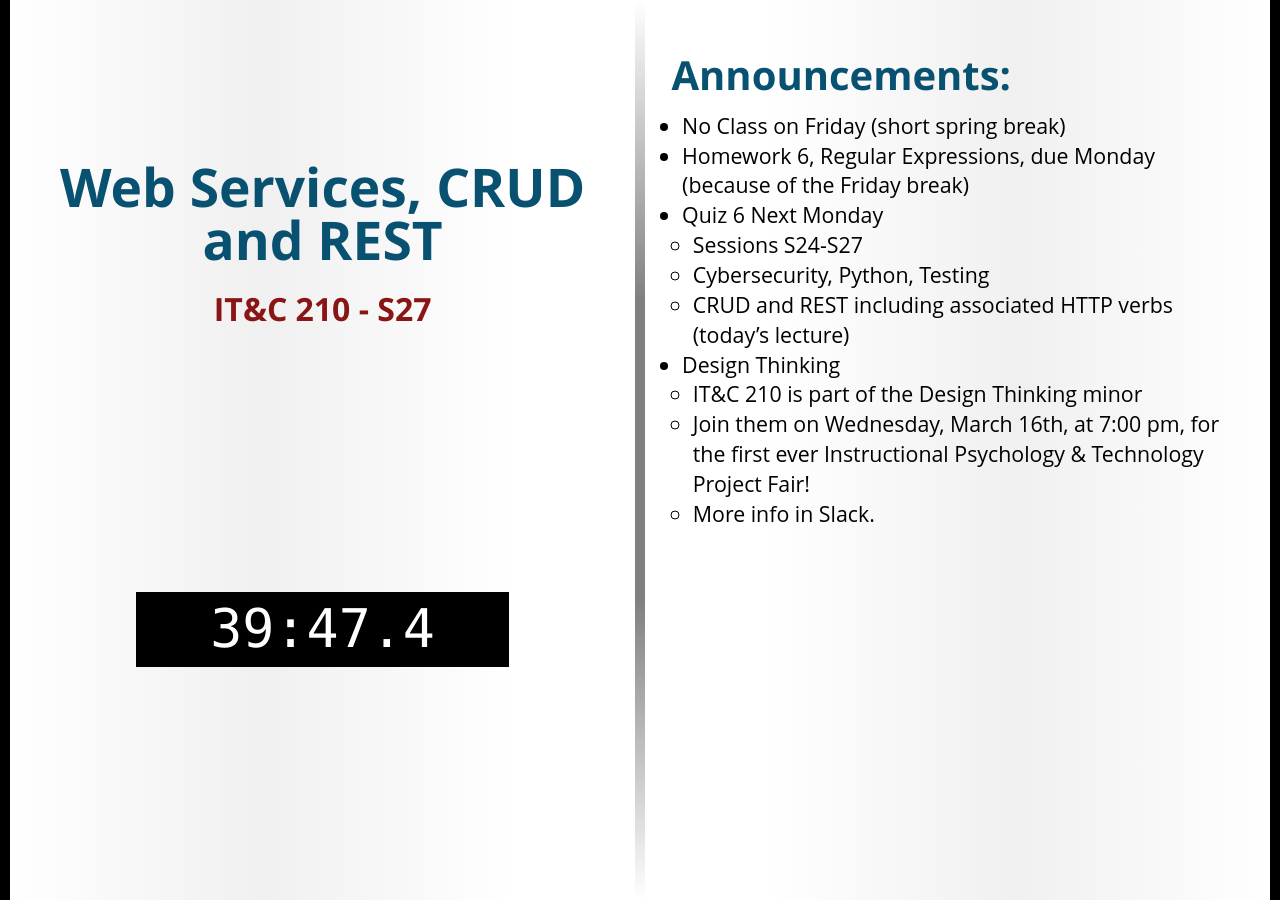
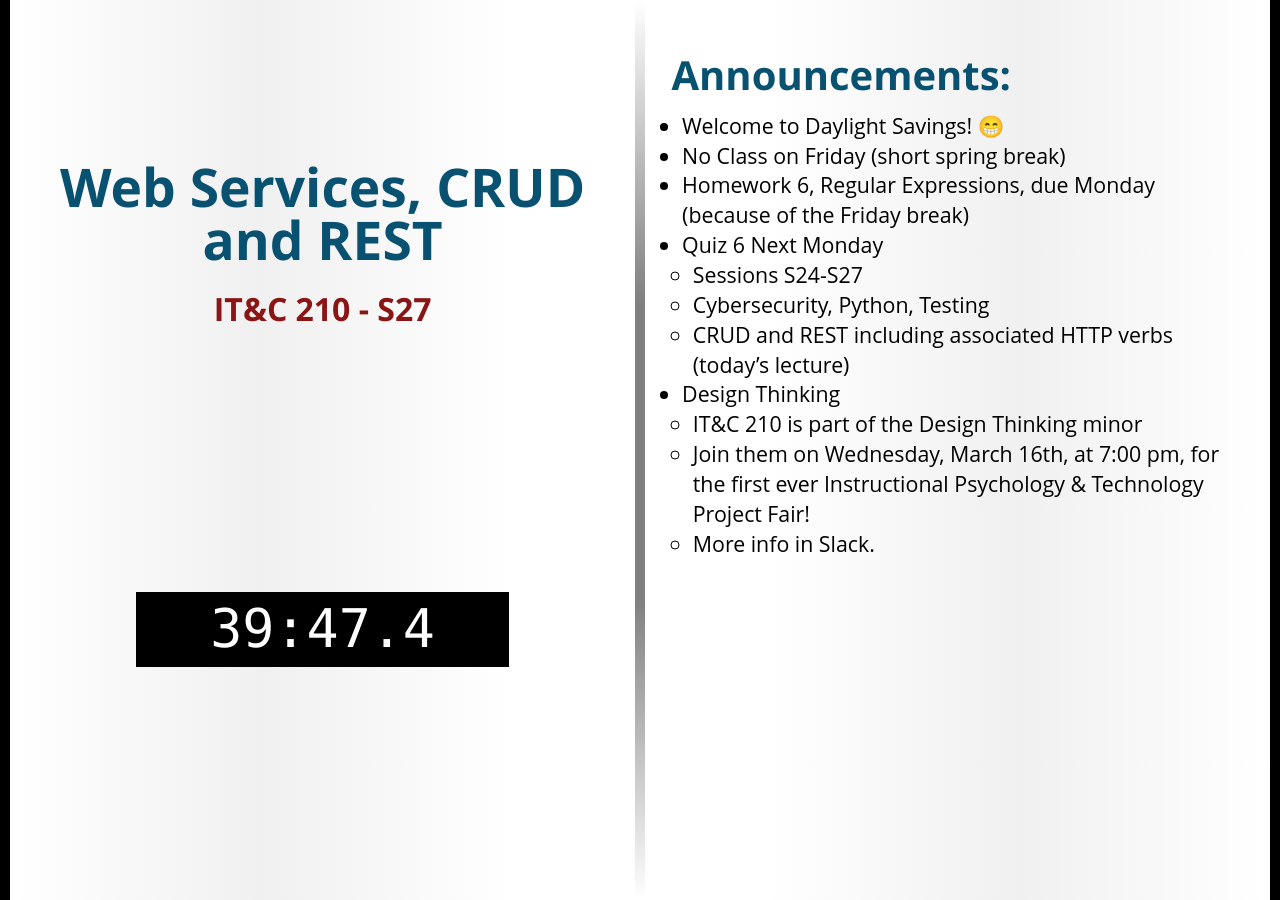
Before and after one commit to BYU-ITC-210/BYU-ITC-210.github.io, a Jekyll site: the page built from _welcome/S27.md, in a window 1280 px wide. Built offline with Jekyll 4.4.1, drawn with Linux system fonts in a browser that asks for light colours; some web fonts are replaced.

Commit message:
Welcome Update

```diff
--- a/_welcome/S27.md
+++ b/_welcome/S27.md
@@ -3,6 +3,7 @@ title: Web Services, CRUD and REST
 session: S27
 ---
 
+* Welcome to Daylight Savings! 😁
 * No Class on Friday (short spring break)
 * Homework 6, Regular Expressions, due Monday (because of the Friday break)
 * Quiz 6 Next Monday
```
